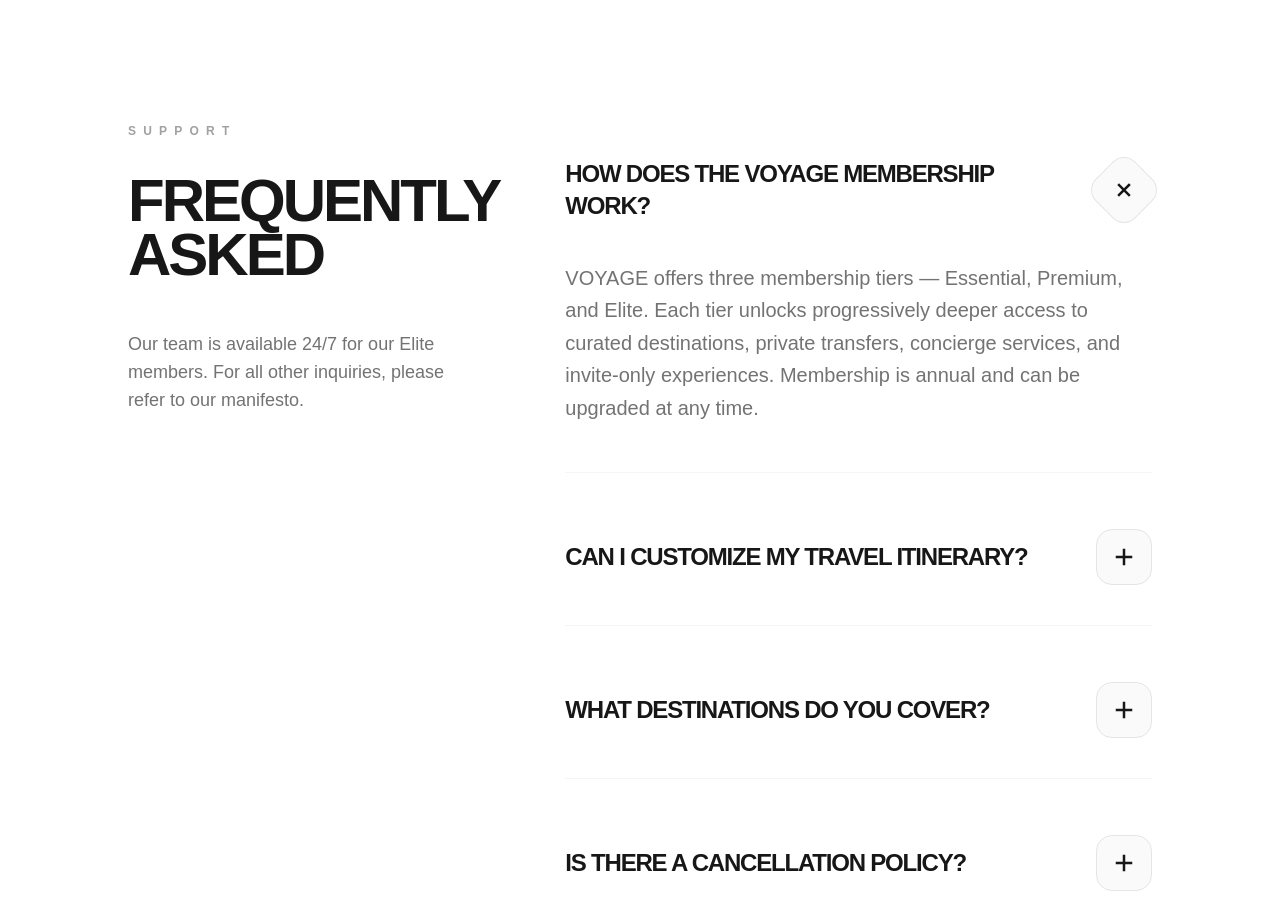
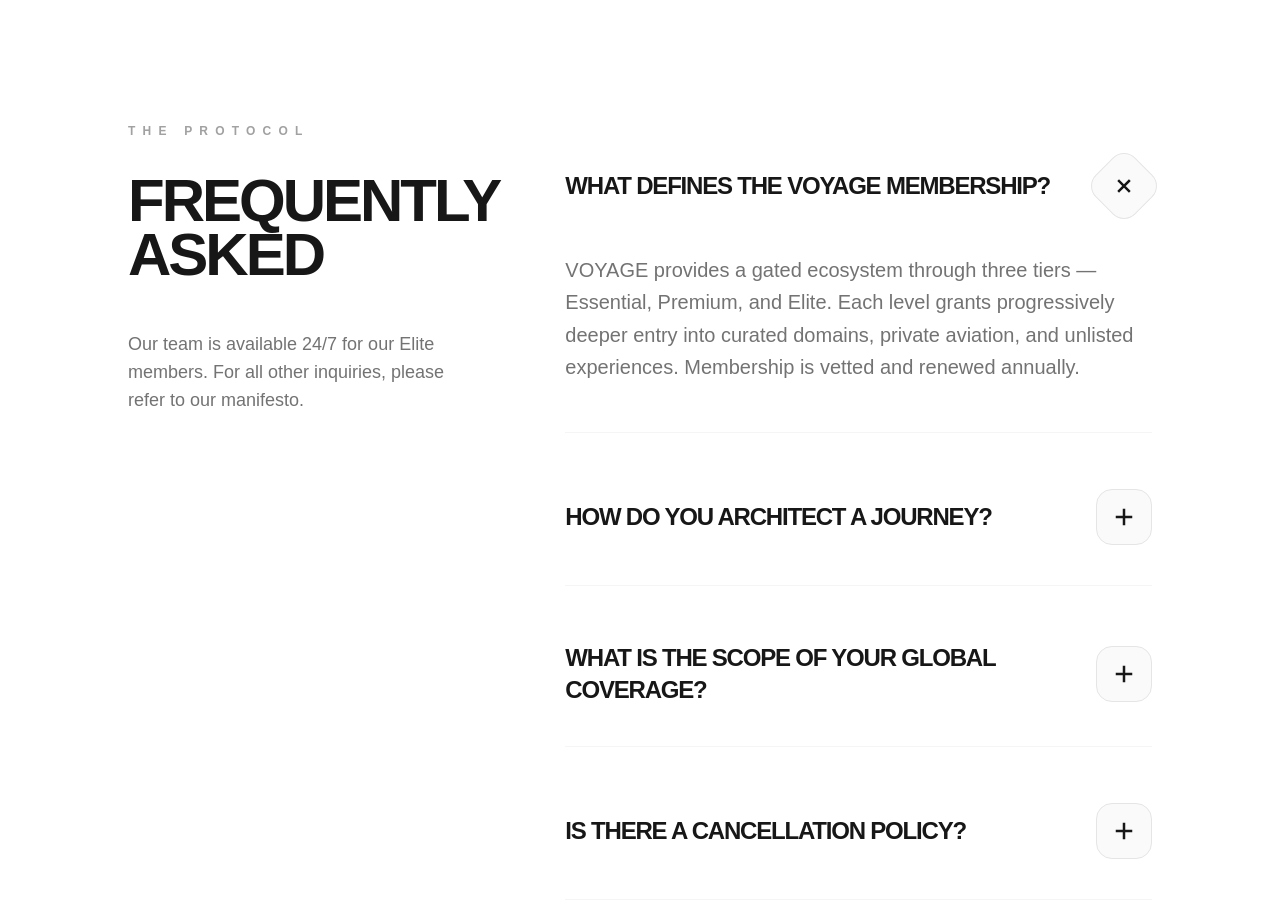
Before and after one commit to Vaibhavdixit1/dollop, a Next.js app: page /contact in a window 1280 px wide. Shown: the part 2140-3063 px from the top of the page. Built offline with nearby package versions, Linux system fonts and the light colour scheme.

Commit message:
some changes

```diff
--- a/components/DestinationGrid.tsx
+++ b/components/DestinationGrid.tsx
@@ -10,10 +10,10 @@ const destinations = [
         id: 1,
         name: 'Bora Bora',
         location: 'French Polynesia',
-        price: '$2,400',
+        price: '$12,400',
         rating: 4.9,
         image: 'https://images.unsplash.com/photo-1507525428034-b723cf961d3e?auto=format&fit=crop&q=80&w=800',
-        description: 'Experience the ultimate overwater luxury in the heart of French Polynesia. Crystal clear lagoons and emerald-green peaks await.',
+        description: 'The archetype of isolation. Experience overwater sanctuaries in the heart of French Polynesia, where the horizon is yours alone.',
         bestTime: 'May to October',
         highlights: ['Private Boat Tour', 'Snorkeling with Manta Rays', 'Underwater Dining'],
     },
@@ -21,10 +21,10 @@ const destinations = [
         id: 2,
         name: 'Swiss Alps',
         location: 'Switzerland',
-        price: '$1,850',
+        price: '$8,850',
         rating: 4.8,
         image: 'https://images.unsplash.com/photo-1506905925346-21bda4d32df4?auto=format&fit=crop&q=80&w=800',
-        description: 'Pristine slopes, cozy chalets, and breathtaking mountain vistas. Perfect for both adventure seekers and those looking for mountain peace.',
+        description: 'Architectural marvels suspended in the clouds. Modernist retreats offering total immersion in the sublime silence of the high peaks.',
         bestTime: 'December to March',
         highlights: ['Glacier Express Ride', 'Luxury Spas', 'Off-piste Skiing'],
     },
@@ -32,10 +32,10 @@ const destinations = [
         id: 3,
         name: 'Santorini',
         location: 'Greece',
-        price: '$1,200',
+        price: '$5,200',
         rating: 4.7,
         image: 'https://images.unsplash.com/photo-1570077188670-e3a8d69ac5ff?auto=format&fit=crop&q=80&w=800',
-        description: 'Iconic blue-domed churches and white-washed buildings overlooking the caldera. Famous for the world\'s most beautiful sunsets.',
+        description: 'Bespoke living above the caldera. Exclusive villas offering private vantage points for the Mediterranean’s most guarded sunsets.',
         bestTime: 'September or June',
         highlights: ['Private Yacht Sunset Cruise', 'Wine Tasting', 'Oia Village Walk'],
     },
@@ -43,10 +43,10 @@ const destinations = [
         id: 4,
         name: 'Kyoto',
         location: 'Japan',
-        price: '$950',
+        price: '$6,800',
         rating: 4.9,
         image: 'https://images.unsplash.com/photo-1493976040374-85c8e12f0c0e?auto=format&fit=crop&q=80&w=800',
-        description: 'A city where tradition meets modernity. Explore thousand-year-old temples, tranquil Zen gardens, and historic Geisha districts.',
+        description: 'Quietude in the heart of history. Retreat to private ryokans nestled within centuries-old gardens, capturing the true essence of Kyoto.',
         bestTime: 'April or November',
         highlights: ['Zen Gardens', 'Traditional Tea Ceremony', 'Historic Arashiyama'],
     },
@@ -76,9 +76,9 @@ const DestinationGrid = () => {
                         transition={{ duration: 0.8, ease: [0.16, 1, 0.3, 1] }}
                         className="max-w-xl"
                     >
-                        <span className="text-[10px] sm:text-xs font-black tracking-[0.6em] text-neutral-400 uppercase">Curated Discovery</span>
+                        <span className="text-[10px] sm:text-xs font-black tracking-[0.6em] text-neutral-400 uppercase">The Portfolio</span>
                         <h2 className="mt-8 text-5xl sm:text-7xl md:text-8xl font-black tracking-tighter text-neutral-900 uppercase leading-[0.9]">
-                            POPULAR <br /> DESTINATIONS
+                            SELECTED <br /> DOMAINS
                         </h2>
                     </motion.div>
                 </div>
--- a/components/FAQ.tsx
+++ b/components/FAQ.tsx
@@ -5,15 +5,15 @@ import { motion, AnimatePresence } from 'framer-motion';
 
 const faqs = [
     {
-        question: 'How does the VOYAGE membership work?',
-        answer: 'VOYAGE offers three membership tiers — Essential, Premium, and Elite. Each tier unlocks progressively deeper access to curated destinations, private transfers, concierge services, and invite-only experiences. Membership is annual and can be upgraded at any time.',
+        question: 'What defines the VOYAGE membership?',
+        answer: 'VOYAGE provides a gated ecosystem through three tiers — Essential, Premium, and Elite. Each level grants progressively deeper entry into curated domains, private aviation, and unlisted experiences. Membership is vetted and renewed annually.',
     },
     {
-        question: 'Can I customize my travel itinerary?',
-        answer: 'Absolutely. Every VOYAGE itinerary is fully bespoke. After an initial consultation with your personal curator, we design a tailored journey based on your preferences, pace, interests, and budget. No two trips are ever the same.',
+        question: 'How do you architect a journey?',
+        answer: 'Precision is our standard. Every VOYAGE itinerary is built from the ground up. Following a deep-dive consultation with your personal curator, we engineer a sequence of moments tailored to your specific cognitive and physical needs.',
     },
     {
-        question: 'What destinations do you cover?',
+        question: 'What is the scope of your global coverage?',
         answer: 'We currently curate experiences across 150+ destinations spanning 6 continents. From the Yaeyama Islands of Japan to the fjords of Norway, the Amalfi Coast to Patagonia — our network covers both iconic landmarks and hidden gems.',
     },
     {
@@ -36,7 +36,7 @@ const FAQ = () => {
                         transition={{ duration: 0.8, ease: [0.16, 1, 0.3, 1] }}
                         className="md:w-1/3"
                     >
-                        <span className="text-[10px] sm:text-xs font-black tracking-[0.6em] text-neutral-400 uppercase">Support</span>
+                        <span className="text-[10px] sm:text-xs font-black tracking-[0.6em] text-neutral-400 uppercase">The Protocol</span>
                         <h2 className="mt-8 text-5xl sm:text-6xl font-black tracking-tighter text-neutral-900 uppercase leading-[0.9]">
                             FREQUENTLY <br /> ASKED
                         </h2>
```
